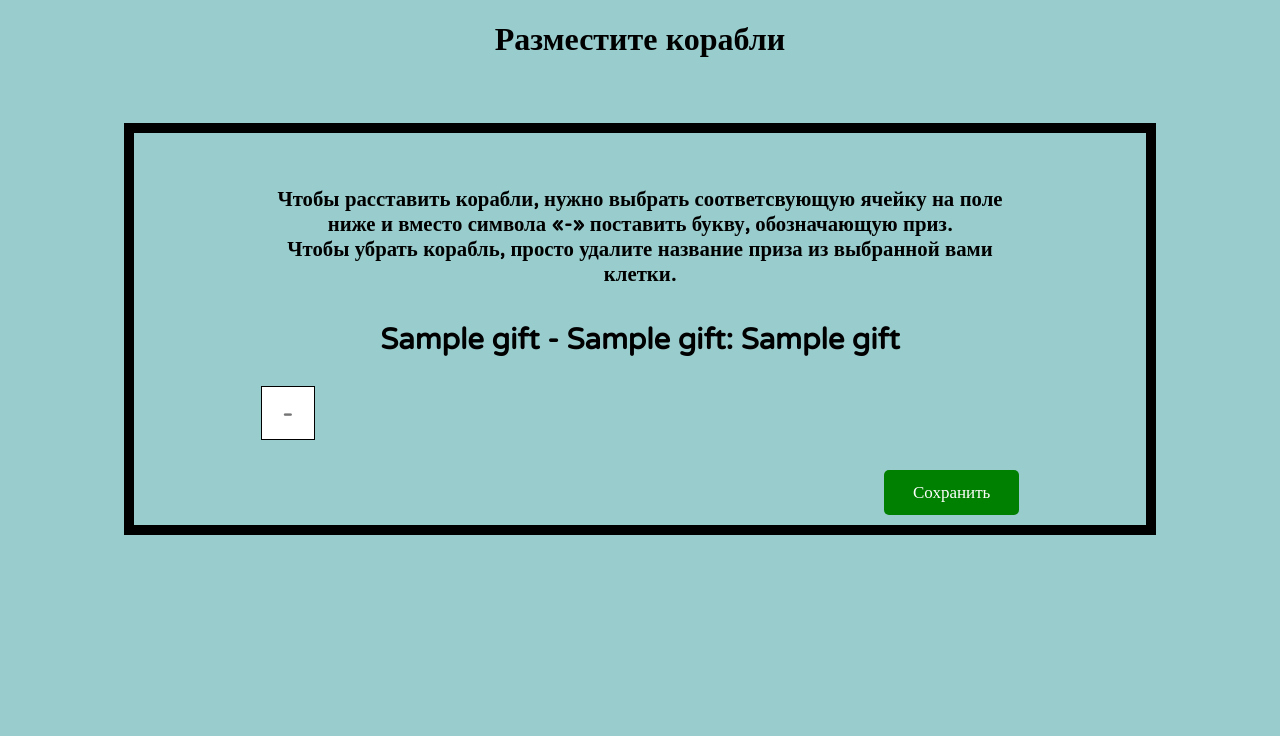
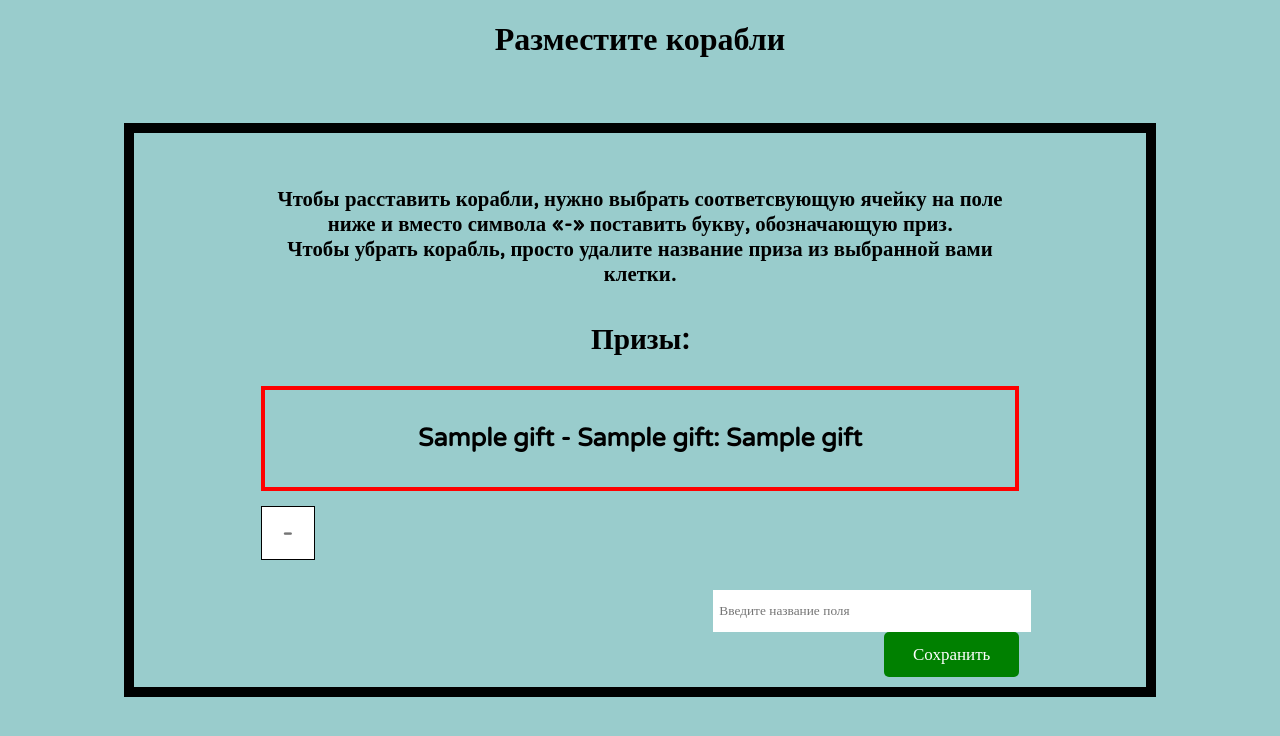
Before and after one commit to JLirik/sEA_battLe, a Flask app: template Новая папка/templates/index.html in a window 1280 px wide. Shown: the top 736 px of the page. Run offline with Flask 3, Linux system fonts and the light colour scheme; the template is opened without the code that fills it: most values are stand-ins (such as "Sample title", 1, 10 or a date in 2020).

Commit message:
Add files via upload

```diff
--- a/Новая папка/templates/index.html
+++ b/Новая папка/templates/index.html
@@ -40,9 +40,13 @@
         {% if not gifts: %}
             <h5>Пока что вы не добавили призы. Вернитесь назад и создайте их.</h5>
         {% else: %}
-            {% for e in gifts %}
-                <h3>{{ e[2] }} - {{ e[1] }}: {{ e[3] }}</h3>
+            <h3>Призы:</h3>
+            <div style="border: 4px solid red; margin-bottom: 15px;">
+                {% for e in gifts %}
+                <h4>{{ e[2] }} - {{ e[1] }}: {{ e[3] }}</h4>
             {% endfor %}
+            </div>
+
         {% endif %}
 
     <form method="post" action="/game/{{ size }}">
@@ -63,9 +67,11 @@
         <br>
     </form>
     <div class="center-r">
+
         <form action="/admin/main" method="get" >
             <input type="hidden" name="login" id="log" value="{{ login }}" />
             <input type="hidden" name="data" id="log1" />
+            <input type="text" id="tentacles1" placeholder="Введите название поля" name="tentacles1" style="width:135;height:30px;" />
             <button id="save" class="button1 saver" type="submit" style="width:135px;height:45px;cursor:pointer">Сохранить</button>
         </form>
     </div>
```
